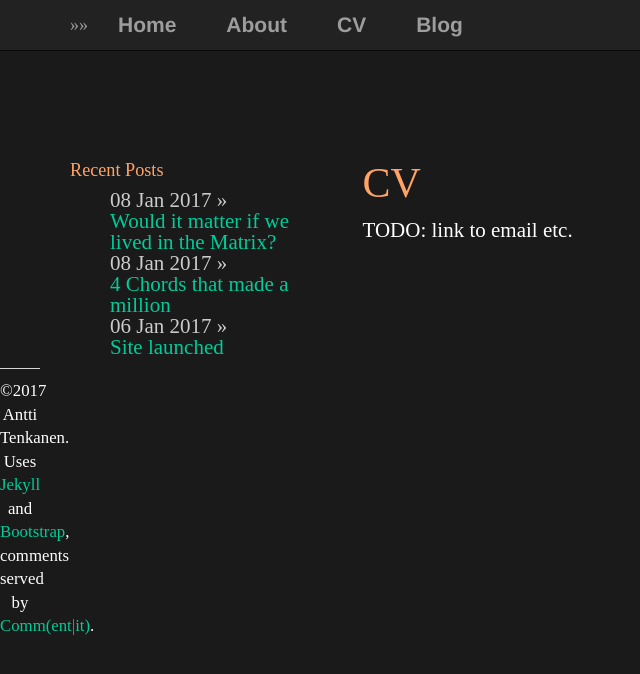
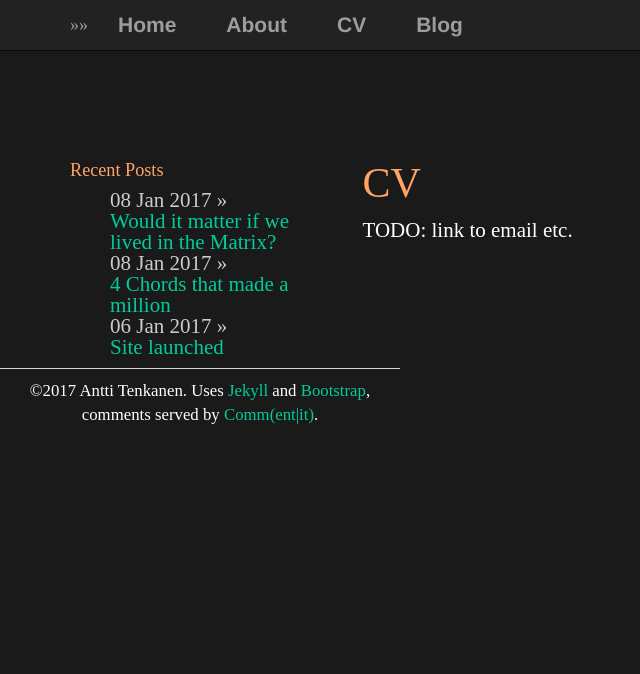
Before and after one commit to plantecophys/plantecophys, a Jekyll site: the page built from cv/index.html, in a window 1280 px wide. Shown: the top 674 px of the page, without its empty margins (0-640 px from the left). Built offline with Jekyll 4.4.1, drawn with Linux system fonts in a browser that asks for light colours.

Commit message:
Update main.css

```diff
--- a/css/main.css
+++ b/css/main.css
@@ -122,7 +122,7 @@ footer {
     font-size: .8em;
     text-align: center;
     padding-top: 10px;
-    width: 40px
+    width: 400px
 }
 /*
 .footerouter {
```
